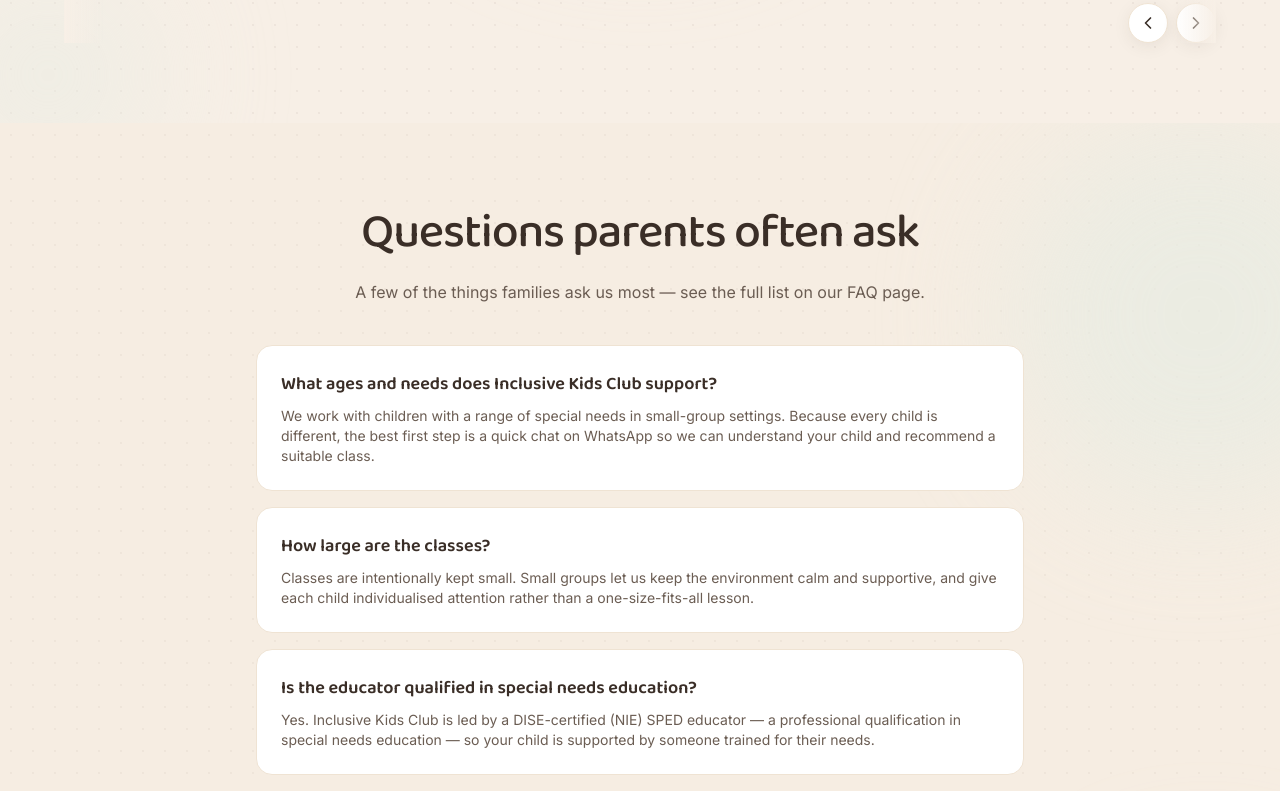
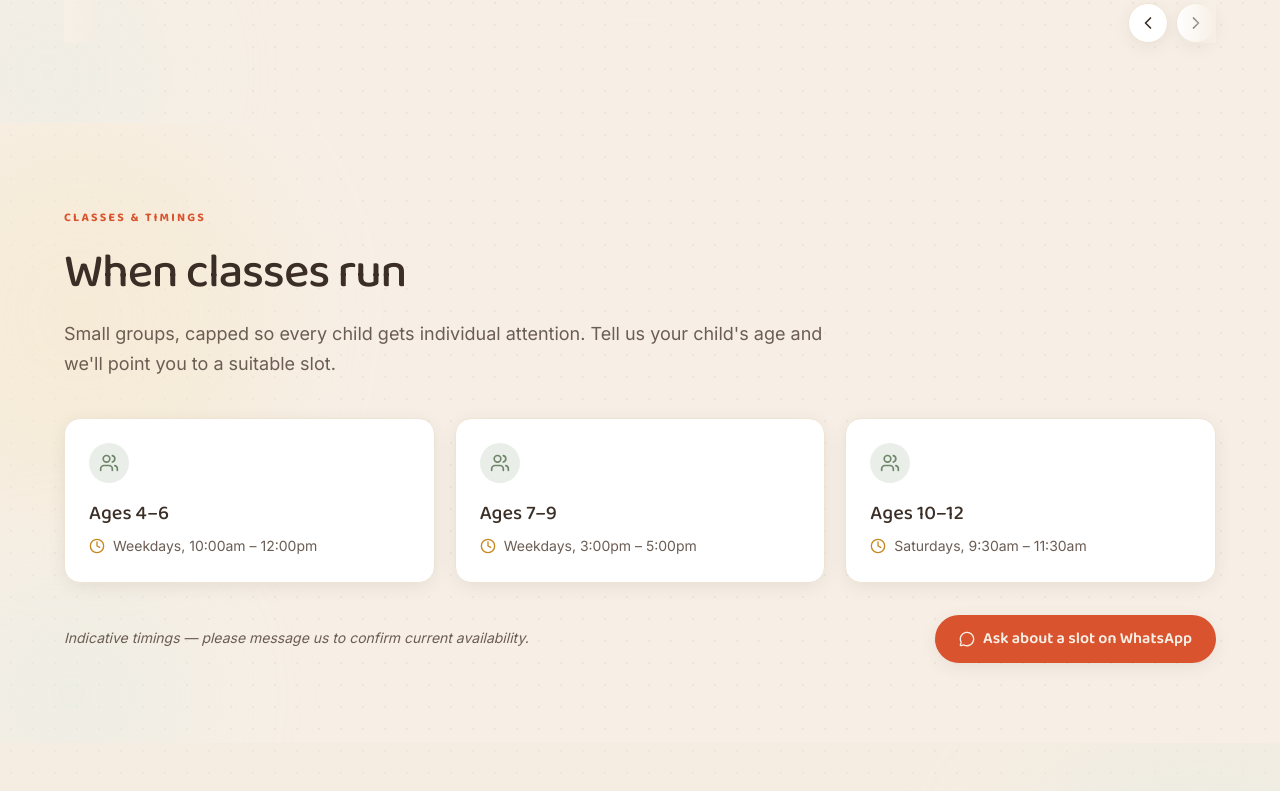
Before and after one commit to Jeraldiscoding/IKC_web, a Next.js app in the folder frontend/: page / in a window 1280 px wide. Shown: the part 5200-5991 px from the top of the page. Built offline with nearby package versions, Linux system fonts and the light colour scheme.

Commit message:
feat: classes and timings section (placeholder data)
Every value is dummy and tagged TODO(real-data). UI only — never JSON-LD.

Co-Authored-By: Claude Opus 4.8 <noreply@anthropic.com>

```diff
--- a/frontend/src/app/page.tsx
+++ b/frontend/src/app/page.tsx
@@ -9,6 +9,7 @@ import { ProgrammesSection } from "@/components/home/ProgrammesSection";
 import { EducatorTeaser } from "@/components/home/EducatorTeaser";
 import { DayAtIkcSection } from "@/components/home/DayAtIkcSection";
 import { GallerySection } from "@/components/home/GallerySection";
+import { ScheduleSection } from "@/components/home/ScheduleSection";
 import { FaqPreview } from "@/components/home/FaqPreview";
 import { GuidesTeaser } from "@/components/home/GuidesTeaser";
 import { ClosingCta } from "@/components/home/ClosingCta";
@@ -32,6 +33,7 @@ export default function HomePage() {
       <EducatorTeaser />
       <DayAtIkcSection />
       <GallerySection />
+      <ScheduleSection />
       <FaqPreview />
       <GuidesTeaser />
       <ClosingCta />
--- /dev/null
+++ b/frontend/src/components/home/ScheduleSection.tsx
@@ -0,0 +1,49 @@
+import { Clock, MessageCircle, Users } from "lucide-react";
+import { Section } from "@/components/ui/Section";
+import { Eyebrow } from "@/components/ui/Eyebrow";
+import { Card } from "@/components/ui/Card";
+import { Button } from "@/components/ui/Button";
+import { homeCopy } from "@/content/home";
+import { waLink } from "@/lib/site-config";
+import { Reveal } from "@/components/motion/Reveal";
+import { StaggerGroup, StaggerItem } from "@/components/motion/Stagger";
+import { HoverCard } from "@/components/motion/HoverCard";
+
+export function ScheduleSection() {
+  const { schedule } = homeCopy;
+  return (
+    <Section glow="left">
+      <Reveal className="max-w-3xl">
+        <Eyebrow>{schedule.eyebrow}</Eyebrow>
+        <h2 className="mt-4">{schedule.heading}</h2>
+        <p className="mt-4 text-lg">{schedule.intro}</p>
+      </Reveal>
+
+      <StaggerGroup className="mt-10 grid gap-5 sm:grid-cols-3">
+        {schedule.groups.map((g) => (
+          <StaggerItem key={g.ages}>
+            <HoverCard className="h-full">
+              <Card className="h-full">
+                <span className="inline-flex h-10 w-10 items-center justify-center rounded-full bg-sage/20">
+                  <Users className="h-5 w-5 text-sage-dark" aria-hidden />
+                </span>
+                <h3 className="mt-4 text-xl">{g.ages}</h3>
+                <p className="mt-2 flex items-center gap-2 text-sm">
+                  <Clock className="h-4 w-4 shrink-0 text-mustard-dark" aria-hidden />
+                  {g.times}
+                </p>
+              </Card>
+            </HoverCard>
+          </StaggerItem>
+        ))}
+      </StaggerGroup>
+
+      <Reveal className="mt-8 flex flex-col items-start gap-4 sm:flex-row sm:items-center sm:justify-between">
+        <p className="text-sm italic">{schedule.note}</p>
+        <Button href={waLink("Hi IKC, which class slot would suit my child?")}>
+          <MessageCircle className="h-4 w-4" aria-hidden /> {schedule.ctaLabel}
+        </Button>
+      </Reveal>
+    </Section>
+  );
+}
--- a/frontend/src/content/home.ts
+++ b/frontend/src/content/home.ts
@@ -63,6 +63,22 @@ export const homeCopy = {
       "The benefits of small-group learning for children with special needs",
     ],
   },
+  // TODO(real-data): every value below is a placeholder. Replace with the real
+  // ages, days and times before launch. These are rendered in the UI only —
+  // they must never be copied into JSON-LD (see the design spec, §3).
+  schedule: {
+    eyebrow: "Classes & timings",
+    heading: "When classes run",
+    intro:
+      "Small groups, capped so every child gets individual attention. Tell us your child's age and we'll point you to a suitable slot.",
+    note: "Indicative timings — please message us to confirm current availability.",
+    groups: [
+      { ages: "Ages 4–6", times: "Weekdays, 10:00am – 12:00pm" }, // TODO(real-data)
+      { ages: "Ages 7–9", times: "Weekdays, 3:00pm – 5:00pm" }, // TODO(real-data)
+      { ages: "Ages 10–12", times: "Saturdays, 9:30am – 11:30am" }, // TODO(real-data)
+    ],
+    ctaLabel: "Ask about a slot on WhatsApp",
+  },
   closing: {
     heading: "Ready to find the right class for your child?",
     body: "Tell us a little about your child and we'll help you find a suitable small-group class, workshop or holiday programme.",
```
Also changed, not shown: 1 other file (tests, documents, lock files or other folders).
